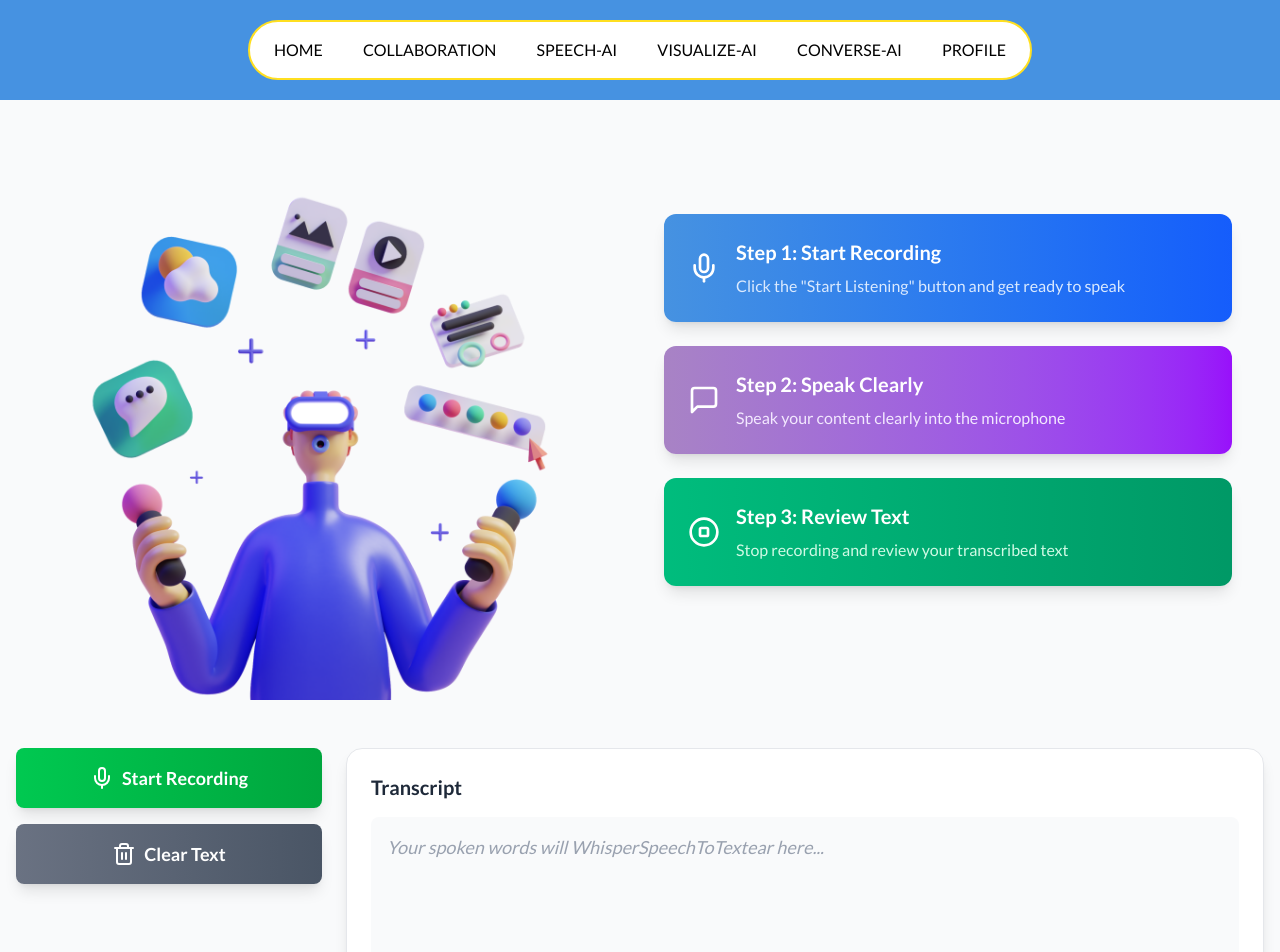
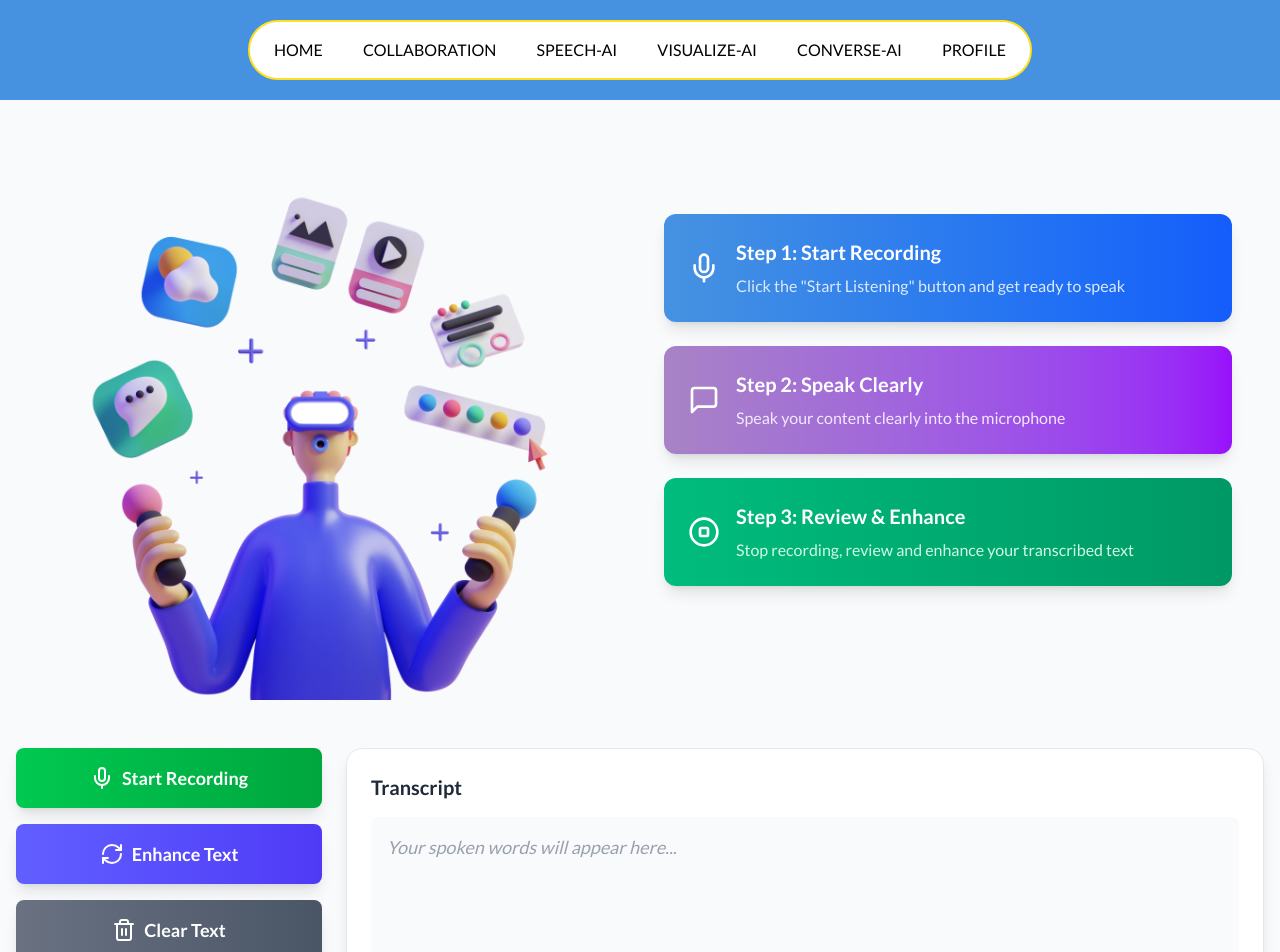
Before and after one commit to Yash-D-Rawat/hello_hackniche3, a React (Vite) app in the folder frontend/: page /WhisperSpeech in a window 1280 px wide. Shown: the top 952 px of the page. Built offline with nearby package versions, Linux system fonts and the light colour scheme.

Commit message:
last commit

```diff
--- a/frontend/src/components/Collaboration/AISidebar.jsx
+++ b/frontend/src/components/Collaboration/AISidebar.jsx
@@ -332,7 +332,7 @@ export default function AISidebar({
     <div
       className={`bg-gray-50 border-l border-gray-200 transition-all duration-300 ${
         isOpen ? "w-80" : "w-0"
-      } flex flex-col relative h-full`}
+      } flex flex-col relative h-full overflow-y-auto`}
     >
       {isOpen && (
         <div className="flex flex-col h-full">
@@ -398,9 +398,12 @@ export default function AISidebar({
               <h4 className="text-sm font-medium text-blue-800 mb-2">
                 Suggested Enhancement:
               </h4>
-              <p className="text-sm text-blue-900 mb-3">
-                {suggestion.enhanced}
-              </p>
+              <p
+                className="text-sm text-blue-900 mb-3"
+                dangerouslySetInnerHTML={{
+                  __html: formatResponse(suggestion.enhanced),
+                }}
+              ></p>
               <div className="flex justify-end gap-2">
                 <button
                   onClick={() => {
--- a/frontend/src/components/Collaboration/TextEditor.jsx
+++ b/frontend/src/components/Collaboration/TextEditor.jsx
@@ -560,7 +560,7 @@ export default function TextEditor() {
           </button>
         </div>
         {isShareModalOpen && (
-          <div className="fixed inset-0 bg-black bg-opacity-50 flex items-center justify-center z-50">
+          <div className="fixed inset-0 bg-white bg-opacity-50 flex items-center justify-center z-50">
             <div className="bg-white rounded-lg p-6 w-96 max-w-full">
               <h3 className="text-lg font-semibold mb-4">Share Document</h3>
               <form onSubmit={sendShareEmail} ref={formRef}>
--- a/frontend/src/pages/WhisperSpeechToText .jsx
+++ b/frontend/src/pages/WhisperSpeechToText .jsx
@@ -1,26 +1,24 @@
 import React, { useState, useRef, useEffect } from "react";
-import { Mic, MessageSquare, StopCircle, Trash2 } from "lucide-react";
+import {
+  Mic,
+  MessageSquare,
+  StopCircle,
+  Trash2,
+  RefreshCw,
+} from "lucide-react";
 import { Navbar } from "../components/Navbar";
 import Speech from "../assets/Speech.png";
-import { marked } from "marked";
-import DOMPurify from "dompurify";
 import axios from "axios";
-
-const formatResponse = (text) => {
-  const cleanedText = text.replace(/\\/g, ""); // Remove ** symbols
-  const htmlContent = marked(cleanedText); // Convert to HTML using marked
-  return DOMPurify.sanitize(htmlContent); // Sanitize HTML
-};
 
 function WhisperSpeechToText() {
   const [transcript, setTranscript] = useState("");
+  const [enhancedTranscript, setEnhancedTranscript] = useState("");
   const [isListening, setIsListening] = useState(false);
   const [error, setError] = useState(null);
+  const [isEnhancing, setIsEnhancing] = useState(false);
   const recognitionRef = useRef(null);
   const [displayedText, setDisplayedText] = useState("");
   const [isTyping, setIsTyping] = useState(false);
-  const [suggestion, setSuggestion] = useState(null);
-  const [isLoading, setIsLoading] = useState(false);
 
   // Canvas reference for audio visualization
   const canvasRef = useRef(null);
@@ -29,33 +27,6 @@ function WhisperSpeechToText() {
   const analyserRef = useRef(null);
   const dataArrayRef = useRef(null);
   const mediaStreamRef = useRef(null);
-
-  const generateSuggestion = async (content) => {
-    try {
-      console.log("Generate suggestion for content:", content);
-      setIsLoading(true);
-      const response = await axios.post(
-        "http://localhost:4000/api/content/speech-text",
-        {
-          content,
-        }
-      );
-
-      const speechContent = response.data.enhancedContent;
-      console.log("Received enhanced content:", speechContent);
-
-      const suggestionObj = {
-        speech: speechContent,
-      };
-
-      console.log("Setting suggestion state:", suggestionObj);
-      setSuggestion(suggestionObj);
-    } catch (error) {
-      console.error("Error generating suggestion:", error);
-    } finally {
-      setIsLoading(false);
-    }
-  };
 
   useEffect(() => {
     if (transcript) {
@@ -197,6 +168,7 @@ function WhisperSpeechToText() {
         if (finalTranscript) {
           setTranscript((prev) => prev + " " + finalTranscript);
           setDisplayedText("");
+          setEnhancedTranscript(""); // Clear enhanced transcript when new content is added
         }
       };
 
@@ -230,12 +202,43 @@ function WhisperSpeechToText() {
       setIsListening(false);
       cleanupAudioVisualization();
     }
-    generateSuggestion(displayedText);
   };
 
   const clearTranscript = () => {
     setTranscript("");
     setDisplayedText("");
+    setEnhancedTranscript("");
+  };
+
+  // API call to enhance content
+  const enhanceContent = async () => {
+    if (!transcript.trim()) {
+      setError("No content to enhance. Please record some speech first.");
+      return;
+    }
+
+    setIsEnhancing(true);
+    setError(null);
+
+    try {
+      const response = await axios.post(
+        "http://localhost:4000/api/content/enhance",
+        {
+          content: transcript,
+        }
+      );
+
+      if (response.data && response.data.enhancedContent) {
+        setEnhancedTranscript(response.data.enhancedContent);
+      } else {
+        throw new Error("Received invalid response from enhancement API");
+      }
+    } catch (err) {
+      console.error("Content enhancement error:", err);
+      setError(`Failed to enhance content: ${err.message}`);
+    } finally {
+      setIsEnhancing(false);
+    }
   };
 
   return (
@@ -284,10 +287,10 @@ function WhisperSpeechToText() {
                 <StopCircle className="w-8 h-8 flex-shrink-0" />
                 <div>
                   <h3 className="text-xl font-semibold mb-2">
-                    Step 3: Review Text
+                    Step 3: Review & Enhance
                   </h3>
                   <p className="text-emerald-100">
-                    Stop recording and review your transcribed text
+                    Stop recording, review and enhance your transcribed text
                   </p>
                 </div>
               </div>
@@ -314,6 +317,26 @@ function WhisperSpeechToText() {
               ) : (
                 <>
                   <Mic className="w-6 h-6" /> Start Recording
+                </>
+              )}
+            </button>
+
+            <button
+              onClick={enhanceContent}
+              disabled={isEnhancing || !transcript.trim()}
+              className={`px-6 py-4 font-bold rounded-lg flex items-center justify-center gap-2 text-lg transition-all duration-300 transform hover:scale-105 shadow-lg ${
+                isEnhancing
+                  ? "bg-indigo-300 text-white cursor-not-allowed"
+                  : "bg-gradient-to-r from-indigo-500 to-indigo-600 text-white hover:from-indigo-600 hover:to-indigo-700"
+              }`}
+            >
+              {isEnhancing ? (
+                <>
+                  <RefreshCw className="w-6 h-6 animate-spin" /> Enhancing...
+                </>
+              ) : (
+                <>
+                  <RefreshCw className="w-6 h-6" /> Enhance Text
                 </>
               )}
             </button>
@@ -364,12 +387,26 @@ function WhisperSpeechToText() {
                   ) : (
                     transcript || (
                       <span className="text-gray-400 italic">
-                        Your spoken words will WhisperSpeechToTextear here...
+                        Your spoken words will appear here...
                       </span>
                     )
                   )}
                 </p>
               </div>
+
+              {/* Enhanced Transcript Section - Only show when there's enhanced content */}
+              {enhancedTranscript && (
+                <div className="mt-6">
+                  <h3 className="text-xl font-semibold mb-4 text-gray-800">
+                    Enhanced Transcript
+                  </h3>
+                  <div className="p-4 bg-indigo-50 border border-indigo-200 rounded-lg">
+                    <p className="text-gray-800 text-lg leading-relaxed">
+                      {enhancedTranscript}
+                    </p>
+                  </div>
+                </div>
+              )}
             </div>
           </div>
         </div>
```
